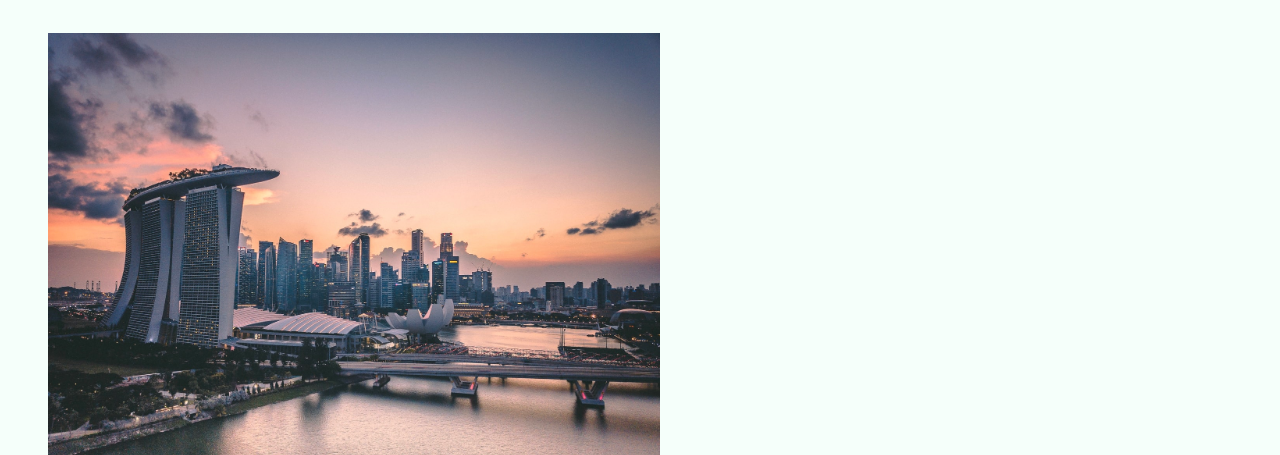
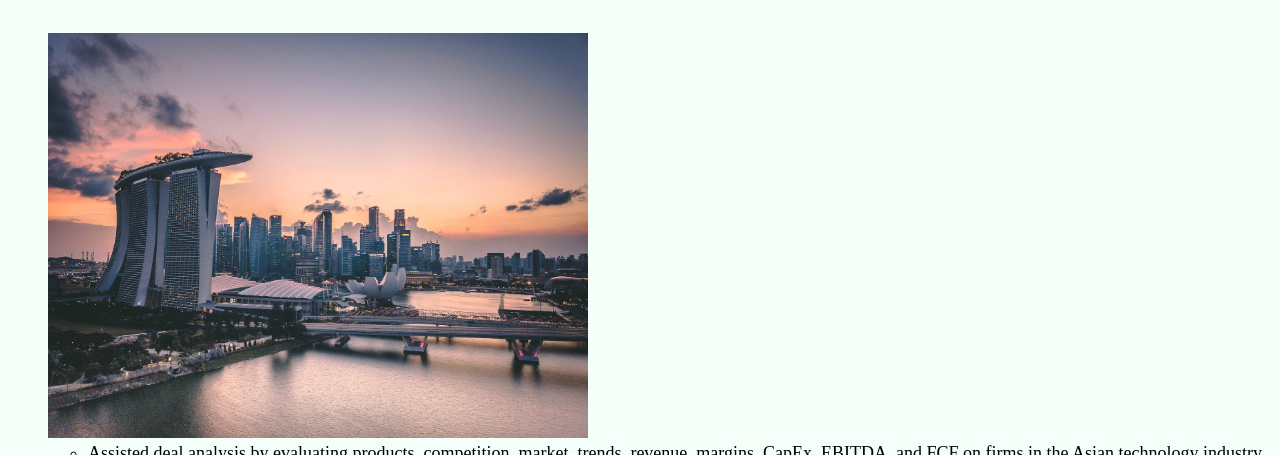
Before and after one commit to jerseow/jerseow, a plain HTML site: page index.html in a window 1280 px wide. Shown: the part 345-800 px from the top of the page. Drawn offline with Linux system fonts and the light colour scheme.

Commit message:
Image resize

```diff
--- a/style.css
+++ b/style.css
@@ -23,6 +23,6 @@ ul {
 }
 
 img.resume {
-    width:50%;
+    width:540px;
     height:auto;
 }
```
